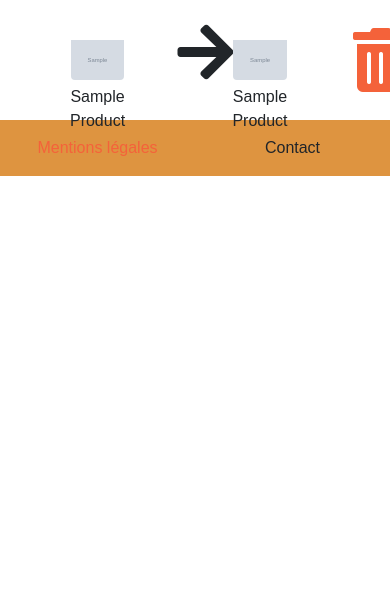
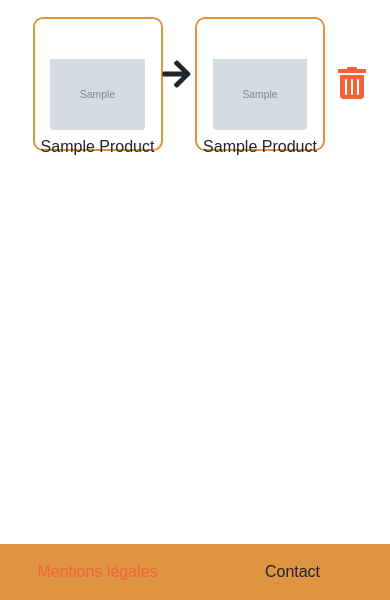
Before and after one commit to Zepmanbc/oc_dapython_pr8, a Django app: page /myproducts/ in a window 390 px wide. Shown: the part 244-844 px from the top of the page. Run offline with Django 3.2, Linux system fonts and the light colour scheme; a user stored in the database is signed in; tables that the repository leaves empty hold one stand-in row (values such as "Sample post"); grey boxes marked "Sample" are stand-in pictures; parts of the project's set-up code (start-up, migrations or seed data) failed here and were passed over; some libraries are stand-ins or nearby versions; some web fonts are replaced.

Commit message:
Front améliorations

```diff
--- a/purbeurre/authentication/templates/authentication/register.html
+++ b/purbeurre/authentication/templates/authentication/register.html
@@ -7,7 +7,7 @@
 <!-- Register form -->
 <section class="">
     <div class="container">
-      <div class="row auth-form py-3">
+      <div class="row auth-form py-3 mx-1">
         <div>
           <form method="post">
             {% csrf_token %}
--- a/purbeurre/authentication/templates/registration/login.html
+++ b/purbeurre/authentication/templates/registration/login.html
@@ -6,7 +6,7 @@
 
 <section class="">
   <div class="container">
-    <div class="row auth-form py-3">
+    <div class="row auth-form py-3 mx-1">
       <form method="post">
         {% csrf_token %}
         {% for field in form %}
--- a/purbeurre/products/templates/products/detail.html
+++ b/purbeurre/products/templates/products/detail.html
@@ -9,7 +9,7 @@
   <!-- Product Details -->
   <section id="product-detail">
     <div class="container">
-      <div class="row align-items-center justify-content-center py-3">
+      <div class="row align-items-center justify-content-center py-3 mx-1">
         <div class="col-12 col-lg-6 text-center">
           <img src="{% static 'img/nutricode/nutriscore-'|add:product.nutrition_grades|add:'.svg' %}" alt="">
         </div>
@@ -27,6 +27,9 @@
             <button type="button" class="btn btn-lg btn-outline-secondary">Voir la fiche Openfoodfacts</button>
           </a>
         </div>
+        <div class="col-12 text-center">
+          <button onclick="window.history.back();" type="button" class="btn btn-lg btn-outline-secondary mt-0">Retour</button>
+        </div>
       </div>
     </div>
   </section>
--- a/purbeurre/products/templates/products/myproducts.html
+++ b/purbeurre/products/templates/products/myproducts.html
@@ -14,7 +14,9 @@
           <div class="col-4">
             <div class="product-thumb">
               <div class="nutriscore nutriscore-{{sl.product_id.nutrition_grades|upper}} text-center"></div>
+              <a href="{% url 'products:detail' sl.product_id.id %}">
                 <img src="{{sl.product_id.image_url}}" class="rounded mx-auto d-block" alt="">
+              </a>
               <p class="text-center">{{sl.product_id|title}}</p>
             </div>
           </div>
@@ -24,7 +26,9 @@
           <div class="col-4">
             <div class="product-thumb">
               <div class="nutriscore nutriscore-{{sl.substitute_id.nutrition_grades|upper}} text-center"></div>
+              <a href="{% url 'products:detail' sl.substitute_id.id %}">
                 <img src="{{sl.substitute_id.image_url}}" class="rounded mx-auto d-block" alt="">
+              </a>
               <p class="text-center">{{sl.substitute_id|title}}</p>
             </div>
           </div>
--- a/purbeurre/products/templates/products/result.html
+++ b/purbeurre/products/templates/products/result.html
@@ -18,12 +18,12 @@
         </div>
         {% for substitute in result %}
           <div class="col-12 col-lg-4">
-            <div class="product-thumb border border-dark rounded">
+            <div class="product-thumb">
               <div class="nutriscore nutriscore-{{substitute.nutrition_grades|upper}} text-center"></div>
                 <a href="{% url target substitute.id %}">
                   <img src="{{substitute.image_url}}" class="rounded mx-auto d-block" alt="">
                 </a>
-              <div class="text-center py-2">{{product|title}}</div>
+              <div class="text-center py-2">{{substitute|title}}</div>
               <div class="text-center">
                 <form action="{% url 'products:save' %}" method="POST">
                   {% csrf_token %}
--- a/purbeurre/static/css/style.css
+++ b/purbeurre/static/css/style.css
@@ -6,6 +6,13 @@ h1,h2,h3,h4,h5,h6{
     font-family: "Open Sans", sans-serif;
     margin-bottom: 24px;
     margin-top: 12px;
+}
+
+footer{
+    /* position set in ../js/front.js */
+    bottom: 0px;
+    left: 0px;
+    right: 0px;
 }
 
 hr.divider{
@@ -25,15 +32,6 @@ hr.divider{
 #about img{
     height: 250px;
 }
-
-/* .bg-product-search {
-    padding-top: 10rem;
-    background-color: #345A61;
-    background: linear-gradient(to bottom,rgba(92,77,66,.8) 0,rgba(92,77,66,.8) 100%),url(https://static.openfoodfacts.org/images/products/325/622/166/7790/front_fr.27.200.jpg);
-    background-repeat: no-repeat;
-    background-position-x: 35%;
-    background-position-y: 50%;
-} */
 
 .bg-product-search img{
     position: absolute;
@@ -56,28 +54,34 @@ hr.divider{
 }
 .product-thumb {
     margin: auto;
+    margin-bottom: 2vh;
+    margin-top: 2vh;
     max-width:350px;
-
     position: relative;
+    border: #DE9440 solid 2px;
+    border-radius: 10px;
+    /* background-color: red; */
 }
 
 .product-thumb img{
     padding-top: 20px;
     margin-top: 20px;
     max-width:150px;
-    height: 60%;
+    max-height: 70%;
 }
 .product-thumb p{
     max-width:200px;
     margin: auto;
     padding-top: 5px;
     padding-bottom: 15px;
+    font-size: 1em;
 }
 
 /* Nutriscore */
 .nutriscore{
     position: absolute;
     right: 35px;
+    top: 5px;
     height: 50px;
     width: 50px;
     border-radius: 25px;
@@ -122,3 +126,22 @@ li.low {background-image: url('../img/nutricode/low.svg');}
 .auth-form p{
     width: 100%;
 }
+
+/* mobile version */
+@media (max-width: 480px) {
+    .row > div{
+        margin: 0;
+        padding: 0;
+    }
+    .nutriscore{
+        position: absolute;
+        right: 15px;
+        top: 2px;
+        height: 20px;
+        width: 20px;
+        border-radius: 10px;
+        font-size: 1em;
+        font-weight: 700;
+        color: white;
+    }
+}
--- a/purbeurre/static/js/front.js
+++ b/purbeurre/static/js/front.js
@@ -15,6 +15,23 @@ window.onload = function(event) {
 }
 
 function resizeAll(){
-    var thumbWidth = document.getElementsByClassName('product-thumb')[0].offsetWidth;
-    $('.product-thumb').height(thumbWidth + 'px')
+    if($('.product-thumb')[0]){
+        var thumbWidth = document.getElementsByClassName('product-thumb')[0].offsetWidth;
+        $('.product-thumb').height(thumbWidth + 'px')
+    }
+    // console.log('.documentElement.scrollHeight = ' + document.documentElement.scrollHeight);
+    // console.log('.body.clientHeight = ' + document.body.clientHeight);
+    // console.log('window.outerHeight = ' + window.outerHeight);
+    if (document.documentElement.scrollHeight > document.body.clientHeight + 41){
+        document.querySelector('footer').style.position = 'relative'
+    }else{
+        document.querySelector('footer').style.position = 'absolute'
+    }
+    if (document.documentElement.scrollWidth < 480){
+        $('.fa-arrow-right').removeClass('fa-4x').addClass('fa-2x')
+        $('.fa-trash-alt').removeClass('fa-4x').addClass('fa-2x')
+    }else{
+        $('.fa-arrow-right').removeClass('fa-2x').addClass('fa-4x')
+        $('.fa-trash-alt').removeClass('fa-2x').addClass('fa-4x')
+    }
 }
```
